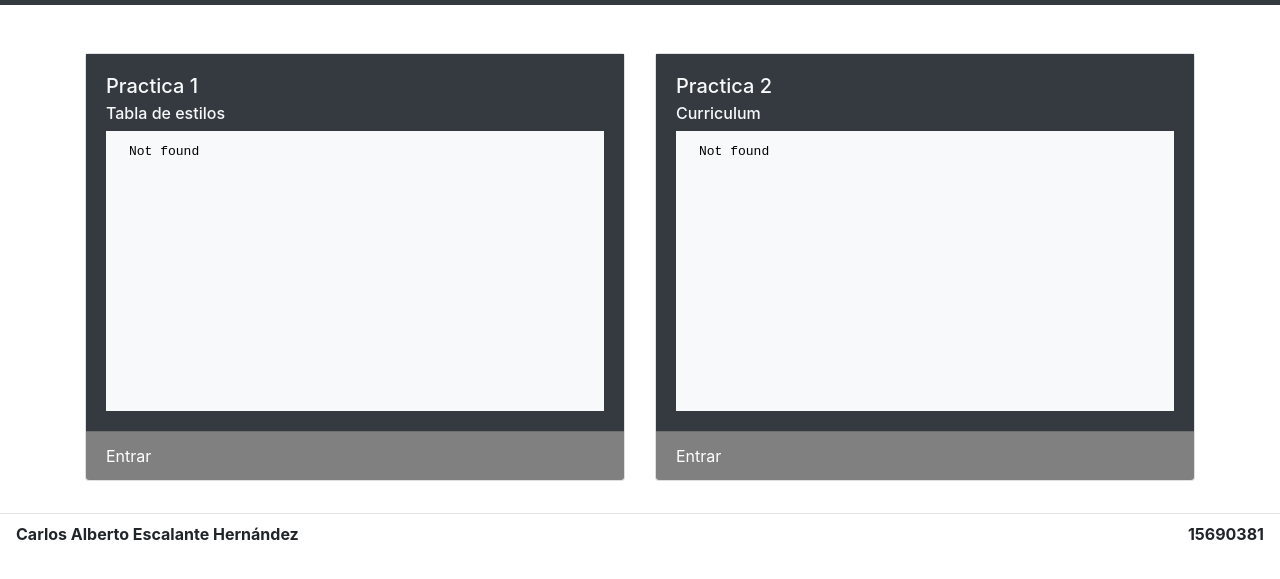
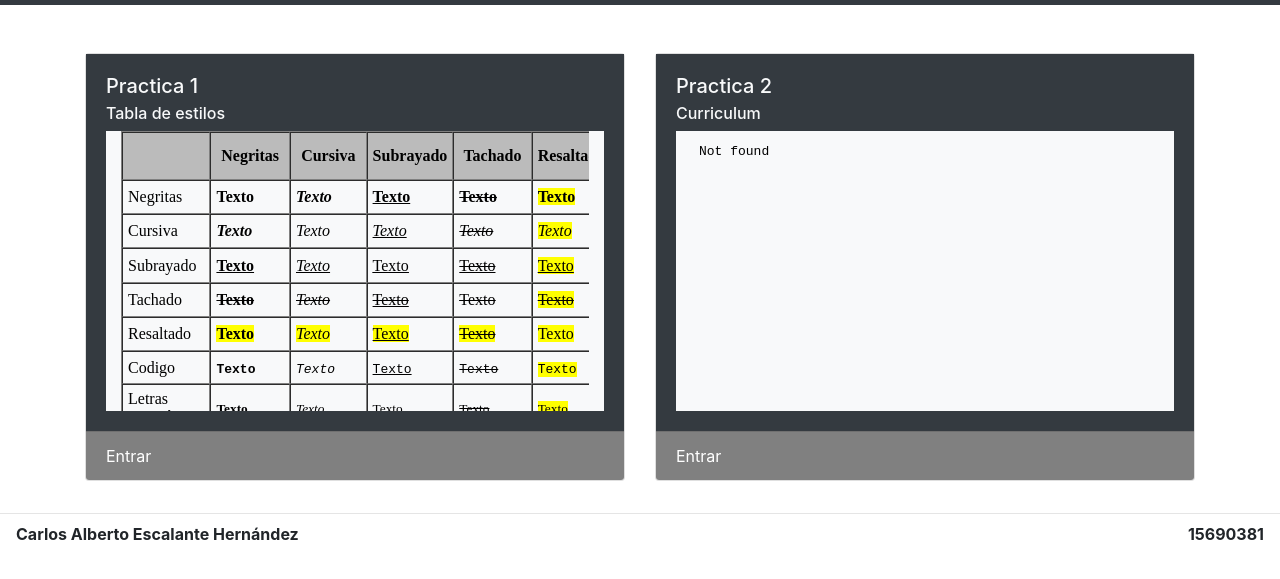
Before and after one commit to CarlosAEH/carlosaeh.github.io, a plain HTML site: page index.html in a window 1280 px wide. Shown: the part 51-630 px from the top of the page. Drawn offline with nearby package versions, Linux system fonts and the light colour scheme.

Commit message:
Update index.html

```diff
--- a/index.html
+++ b/index.html
@@ -25,7 +25,7 @@
                         <h5 class="card-title" id="p1">Practica 1</h5>
                         <h6 class="card-subtitle mb-2 text-light">Tabla de estilos</h6>
                         <div class="embed-responsive embed-responsive-16by9">
-                                <iframe class="col-lg-12 col-md-12 col-sm-12 bg-light" frameborder="1" scrolling="no" src="practica1#table" allowfullscreen></iframe>
+                                <iframe class="col-lg-12 col-md-12 col-sm-12 bg-light" frameborder="1" scrolling="no" src="practica1.html#table" allowfullscreen></iframe>
                         </div>
                     </div>
                     <div class="card-footer sobre">
```
